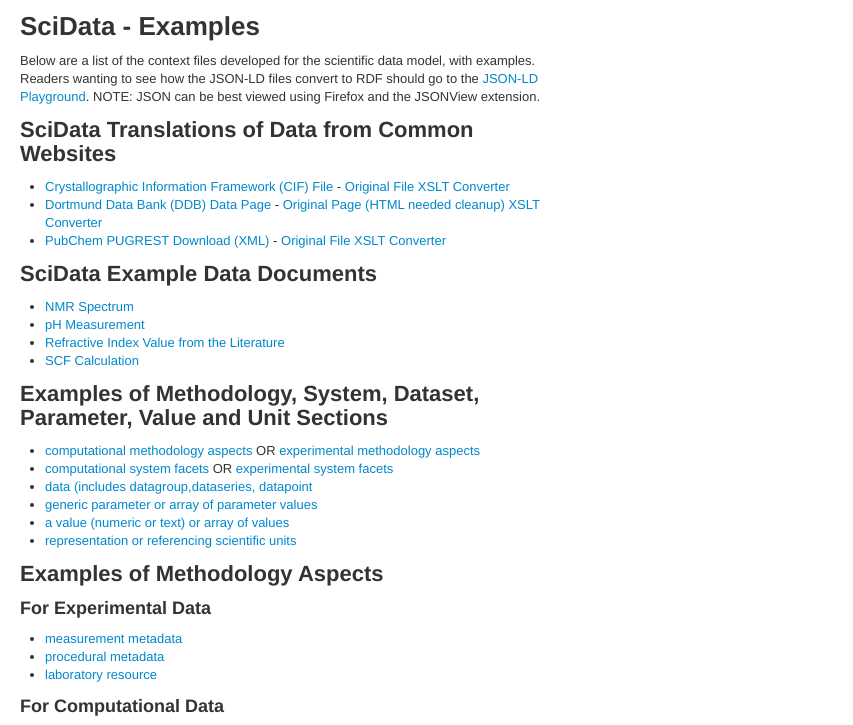
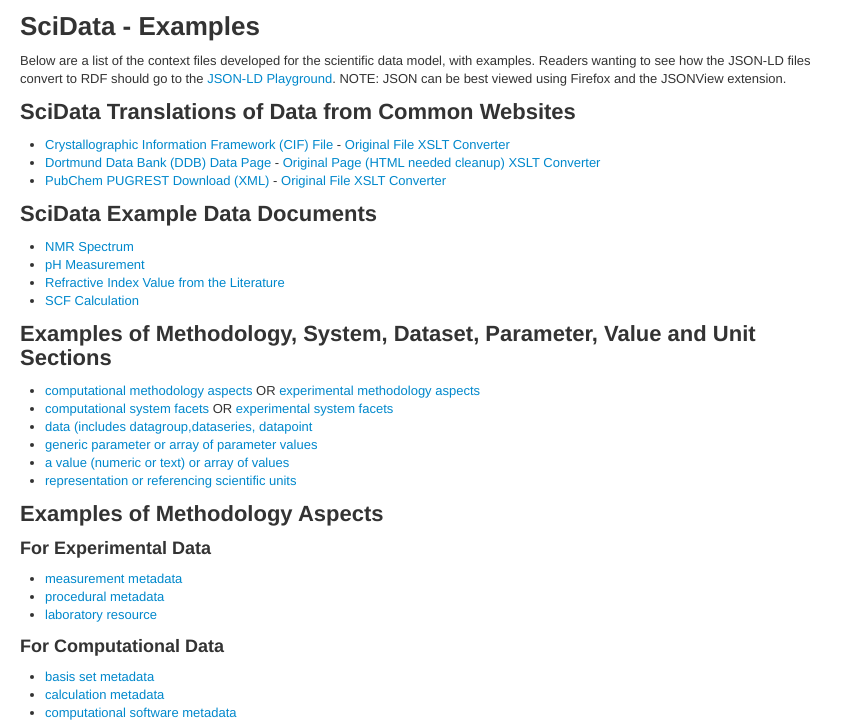
Before and after one commit to stuchalk/scidata, a plain HTML site: page examples/index.html in a window 1280 px wide. Shown: the top 725 px of the page, without its empty margins (0-853 px from the left). Drawn offline with Linux system fonts and the light colour scheme; files that its build step writes are made by us from their sources.

Commit message:
Updates to the HTML pages.

```diff
--- a/examples/index.html
+++ b/examples/index.html
@@ -7,7 +7,7 @@
         <link rel="stylesheet" href="scidata.css" type="text/css" />
     </head>
     <body style="padding: 0 20px;width: 1024px;">
-        <div style="float: left;width: 530px;">
+        <div style="float: left;width: 800px;">
             <h1>SciData - Examples</h1>
             <p>Below are a list of the context files developed for the scientific data model, with examples. Readers
                 wanting to see how the JSON-LD files convert to RDF should go to the <a
```
Also changed, not shown: index.html (+1 -1 lines).
